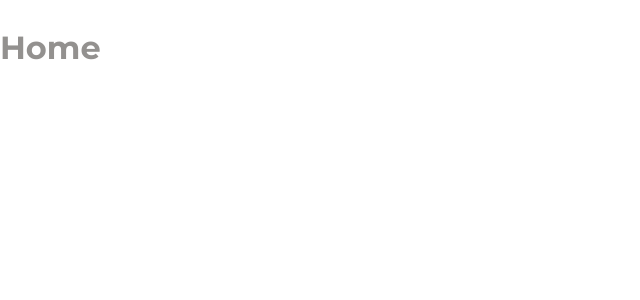
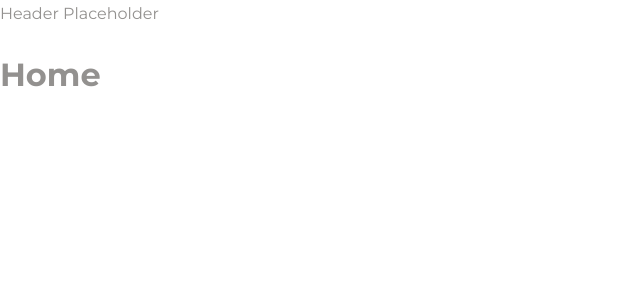
Before and after one commit to profydev/reddit-timer-ivel6482, a React (Create React App) app: page / in a window 1280 px wide. Shown: the top 300 px of the page, without its empty margins (0-640 px from the left). Built offline with nearby package versions, Linux system fonts and the light colour scheme.

Commit message:
update project structure

```diff
--- a/src/App.js
+++ b/src/App.js
@@ -1,13 +1,16 @@
 import React from 'react';
 import { BrowserRouter, Routes, Route } from 'react-router-dom';
+import Header from './Header';
 
 function App() {
   return (
     <>
       <BrowserRouter>
+        <Header />
         <Routes>
+          <Route path="/search" element={<h1>Search</h1>} />
           <Route path="/" element={<h1>Home</h1>} />
-          <Route path="/search" element={<h1>Search</h1>} />
+          <Route path="*" element={<h1>404 - Page not found</h1>} />
         </Routes>
       </BrowserRouter>
     </>
--- /dev/null
+++ b/src/Header/Header.js
@@ -0,0 +1,11 @@
+import React from 'react';
+
+function Header() {
+  return (
+    <header>
+      Header Placeholder
+    </header>
+  );
+}
+
+export default Header;
--- /dev/null
+++ b/src/Header/index.js
@@ -0,0 +1,3 @@
+import Header from './Header';
+
+export default Header;
```
